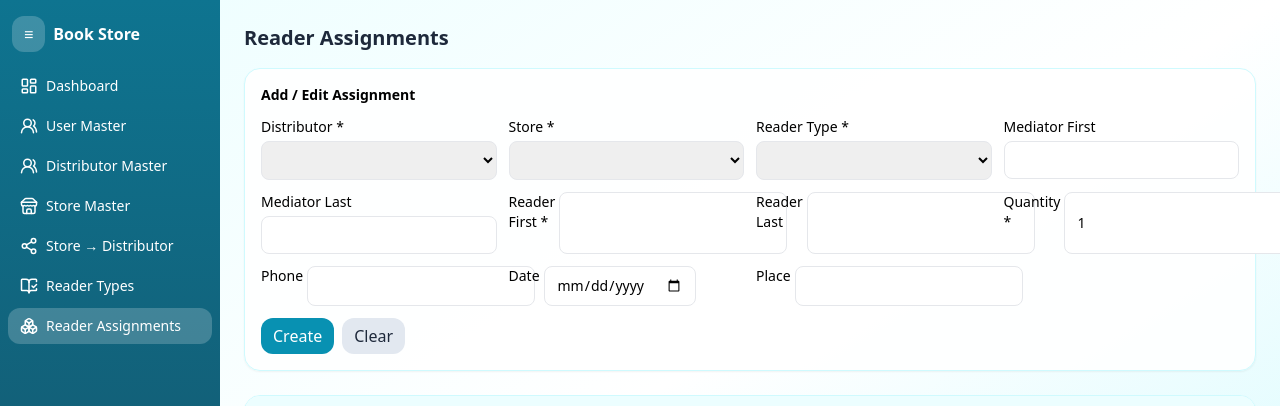
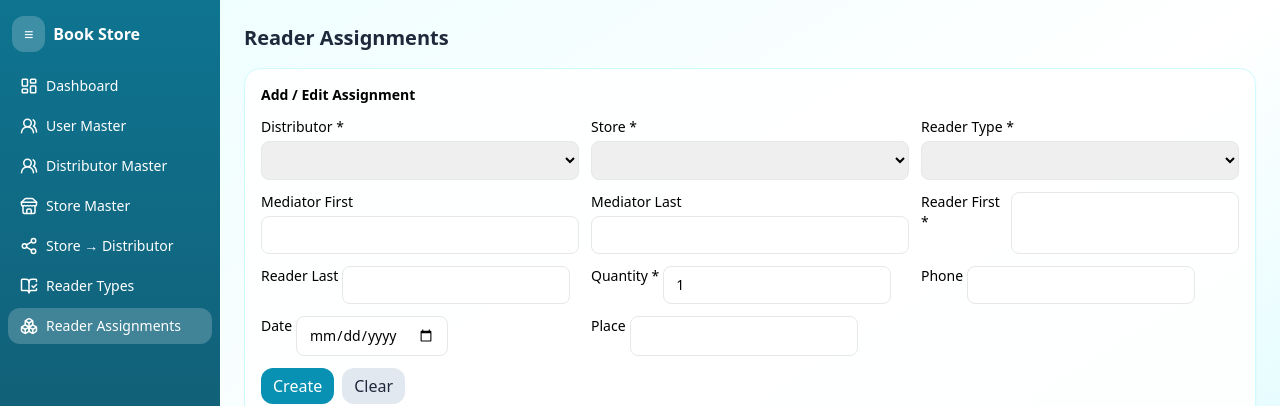
Before and after one commit to yog1203/yg1203, a React (Vite) app in the folder bookstore-frontend/: page /reader-assignments in a window 1280 px wide. Shown: the top 406 px of the page. Built offline with nearby package versions, Linux system fonts and the light colour scheme; no server answers; sample sign-in values are in the browser's storage.

Commit message:
Update ReaderAssignments.jsx

```diff
--- a/bookstore-frontend/src/pages/ReaderAssignments.jsx
+++ b/bookstore-frontend/src/pages/ReaderAssignments.jsx
@@ -19,7 +19,7 @@
       <h2 className="text-xl font-bold mb-4">Reader Assignments</h2>
       <div className="card p-4 mb-6">
         <div className="text-sm font-semibold mb-3">Add / Edit Assignment</div>
-        <div className="grid grid-cols-1 md:grid-cols-4 gap-3">
+        <div className="grid grid-cols-1 md:grid-cols-3 gap-3">
           <label className="text-sm flex flex-col gap-1"><span>Distributor *</span><select className="border rounded-lg px-3 py-2" value={form.distributor_id} onChange={e=>setField('distributor_id',e.target.value)} required>{dists.map(d=><option key={d.id} value={d.id}>{d.id} — {d.fname} {d.lname}</option>)}</select></label>
           <label className="text-sm flex flex-col gap-1"><span>Store *</span><select className="border rounded-lg px-3 py-2" value={form.store_id} onChange={e=>setField('store_id',e.target.value)} required>{stores.map(s=><option key={s.id} value={s.id}>{s.id} — {s.book_type} / {s.book_language} / ed {s.edition}</option>)}</select></label>
           <label className="text-sm flex flex-col gap-1"><span>Reader Type *</span><select className="border rounded-lg px-3 py-2" value={form.reader_type_id} onChange={e=>setField('reader_type_id',e.target.value)} required>{types.map(t=><option key={t.id} value={t.id}>{t.name}</option>)}</select></label>
```
